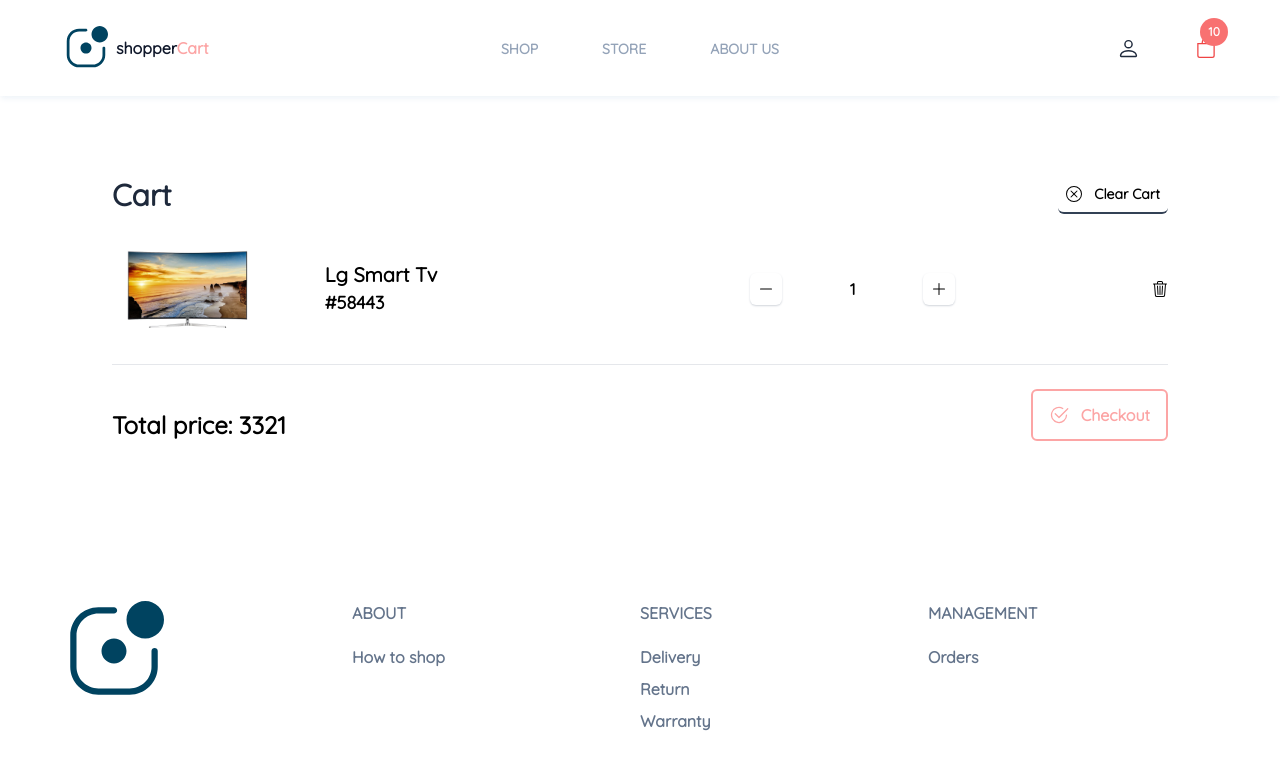
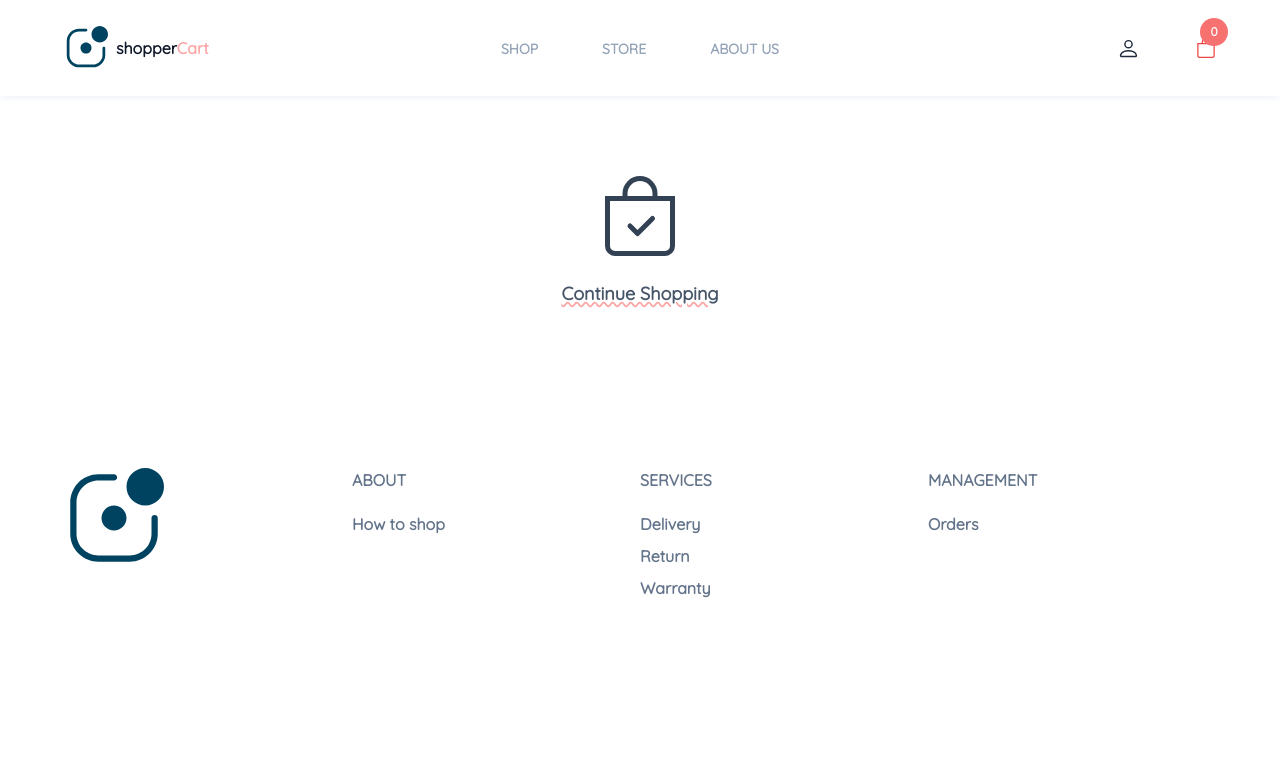
Before and after one commit to noruwa03/Ecommerce-Firebase, a Next.js app: page /cart in a window 1280 px wide. Shown: the top 770 px of the page. Built offline with nearby package versions, Linux system fonts and the light colour scheme.

Commit message:
added cart logic

```diff
--- a/components/TheNavBar.tsx
+++ b/components/TheNavBar.tsx
@@ -20,12 +20,12 @@ const TheNavBar = () => {
   };
 
   const state = useAppSelector((state) => state.auth);
+  const cartState = useAppSelector((state) => state.cart);
   const dispatch = useAppDispatch();
 
-   const signOutUser = () => {
-     dispatch(signOutCurrentUser);
-   };
-
+  const signOutUser = () => {
+    dispatch(signOutCurrentUser);
+  };
 
   return (
     <>
@@ -152,7 +152,7 @@ const TheNavBar = () => {
               </svg>
             </Link>
             <span className="absolute lg:-top-5 sm:-top-4 -top-4 -right-3 bg-red-400 text-white font-semibold font-quicksand text-xs sm:w-7 sm:h-7 w-6 h-6 rounded-full grid place-content-center">
-              10
+              {cartState.cartItem.length}
             </span>{" "}
           </div>
         </div>
--- /dev/null
+++ b/components/modal/CartMessage.tsx
@@ -0,0 +1,27 @@
+import React from 'react'
+
+interface ICART {
+  message: string,
+  close: () => void
+}
+
+const CartMessage = (props: ICART) => {
+  return (
+    <>
+      <div className="fixed top-0 left-0 h-screen w-full bg-[#000000cc] z-50">
+        <div className="lg:w-2/5 w-4/5 fixed top-[50%] left-[50%] -translate-y-[50%] -translate-x-[50%] p-8 bg-white shadow-sm shadow-green-300 rounded-lg">
+          <div className="font-quicksand font-semibold lg:text-xl text-base text-center text-red-500 my-4">
+            {props.message}
+          </div>
+          <div onClick={props.close} className="grid place-content-center my-6">
+            <div className="font-quicksand px-8 py-2 text-sm bg-red-400 rounded-md text-white font-semibold cursor-pointer">
+              Ok
+            </div>
+          </div>
+        </div>
+      </div>
+    </>
+  );
+}
+
+export default CartMessage;
--- a/models/cart.types.ts
+++ b/models/cart.types.ts
@@ -1,6 +1,7 @@
 export type Cart = {
   id: number | string;
   name: string;
+  photoURL: string;
   price: number;
   quantity: number;
 };
--- a/pages/cart.tsx
+++ b/pages/cart.tsx
@@ -1,9 +1,22 @@
 import Tv from "@/assets/images/tv.jpg";
 import BillingInfo from "@/components/screens/BillingInfo";
 import Image from "next/image";
-import { useState } from "react";
+import { useState, useEffect, Fragment } from "react";
+import { useAppSelector, useAppDispatch } from "@/appHook/hooks";
+import { removeItemFromCart, resetCart, closeModal } from "@/store/features/cart";
+import CartMessage from "@/components/modal/CartMessage";
+import Link from "next/link";
 
 const Cart = () => {
+  const cartState = useAppSelector((state) => state.cart);
+  const dispatch = useAppDispatch();
+
+  const [cartItem, setCartItem] = useState<any>([]);
+
+  useEffect(() => {
+    setCartItem(cartState.cartItem);
+  }, [cartState.cartItem]);
+
   const [showbillingForm, setBillingForm] = useState<boolean>(false);
   const [quantity, setQuantity] = useState(1);
 
@@ -20,14 +33,76 @@ const Cart = () => {
   };
 
   const billingHandler = (): any => setBillingForm(true);
+
+  const remove = (id: string | any) => {
+    dispatch(removeItemFromCart(id));
+  };
+
+  const close = () => {
+    dispatch(closeModal());
+  };
+
+  const reset = () => {
+    dispatch(resetCart());
+  }
+
+  const handleDecrement = (id: string | number) => {
+    setCartItem((cart: any) => cart.map((item: any) => id === item.id ? {...item, quantity: item.quantity - (item.quantity > 1? 1:0)}: item));
+  }
+
+  const handleIncrement = (id: string | number) => {
+    setCartItem((cart: any) =>
+      cart.map((item: any) =>
+        id === item.id
+          ? { ...item, quantity: item.quantity + (item.quantity < 10 ? 1 : 0) }
+          : item
+      )
+    );
+  };
+
   return (
     <>
+      {cartState.message.length > 0 ? (
+        <CartMessage message={cartState.message} close={close} />
+      ) : null}
+      {cartState.cartItem.length === 0 ? (
+        <div className="lg:pt-20 lg:pb-20 pt-32 pb-16">
+          {" "}
+          <div className="grid place-content-center">
+            <svg
+              xmlns="http://www.w3.org/2000/svg"
+              width="80"
+              height="80"
+              fill="currentColor"
+              className="bi bi-bag-check fill-slate-700"
+              viewBox="0 0 16 16"
+            >
+              <path
+                fillRule="evenodd"
+                d="M10.854 8.146a.5.5 0 0 1 0 .708l-3 3a.5.5 0 0 1-.708 0l-1.5-1.5a.5.5 0 0 1 .708-.708L7.5 10.793l2.646-2.647a.5.5 0 0 1 .708 0z"
+              />
+              <path d="M8 1a2.5 2.5 0 0 1 2.5 2.5V4h-5v-.5A2.5 2.5 0 0 1 8 1zm3.5 3v-.5a3.5 3.5 0 1 0-7 0V4H1v10a2 2 0 0 0 2 2h10a2 2 0 0 0 2-2V4h-3.5zM2 5h12v9a1 1 0 0 1-1 1H3a1 1 0 0 1-1-1V5z" />
+            </svg>
+          </div>
+          <div className="text-center mt-6">
+            {" "}
+            <Link
+              href="/"
+              className="font-quicksand lg:text-lg text-base  text-slate-600 font-bold underline decoration-wavy decoration-red-300"
+            >
+              Continue Shopping
+            </Link>
+          </div>
+        </div>
+      ) : (
+        <>
+          {" "}
           <section className="py-20 lg:px-28 md:px-8 px-6">
             <div className="flex items-center justify-between">
               <h1 className="font-quicksand font-semibold lg:text-3xl text-lg text-slate-800">
                 Cart
               </h1>
-          <button className="py-2 px-2 border-b-2 border-slate-700 rounded-md text-sm font-semibold font-quicksand bg-white hover:bg-gray-50 flex items-center space-x-3 ">
+              <button onClick={reset} className="py-2 px-2 border-b-2 border-slate-700 rounded-md text-sm font-semibold font-quicksand bg-white hover:bg-gray-50 flex items-center space-x-3 ">
                 <svg
                   xmlns="http://www.w3.org/2000/svg"
                   width="16"
@@ -42,23 +117,40 @@ const Cart = () => {
                 <span>Clear Cart</span>
               </button>
             </div>
-        <div className="divide-y">
-          <div className="grid lg:grid-cols-10 grid-cols-4 items-center gap-2 lg:py-0  py-6 ">
+            {cartItem.map((res: any) => {
+              return (
+                <Fragment key={res.id}>
+                  {" "}
+                  <div className="my-4">
+                    <div className="grid lg:grid-cols-10 grid-cols-4 items-center lg:gap-6 gap-2 lg:py-0  py-6 ">
                       <div className="lg:col-span-2 col-span-2">
-              <Image src={Tv} alt="" width={150} height={150} />
+                        <Image
+                          priority={true}
+                          unoptimized={true}
+                          loader={() => res.photoURL}
+                          src={res.photoURL}
+                          alt={res.id}
+                          width={150}
+                          height={150}
+                          className="w-full"
+                        />
                       </div>
                       <div className="lg:col-span-4 col-span-2">
                         <h2 className="font-quicksand font-bold sm:text-xl text-base capitalize">
-                Lg smart tv
+                          {res.name}
                         </h2>
                         <h3 className="font-quicksand font-semibold sm:text-lg text-base capitalize">
-                #58443
+                          # {res.price}
+                        </h3>
+                        <h3 className="font-quicksand font-semibold sm:text-lg text-sm capitalize">
+                          Total Price:{" "}
+                          {Number(res.quantity) * Number(res.price)}
                         </h3>
                       </div>
                       <div className="lg:col-span-2 col-span-2 flex flex-row items-center justify-between space-x-8">
                         <button
                           className="p-2 rounded-md shadow-sm shadow-gray-300"
-                onClick={decreaseQuantity}
+                          onClick={() => handleDecrement(res.id)}
                         >
                           <svg
                             xmlns="http://www.w3.org/2000/svg"
@@ -76,12 +168,12 @@ const Cart = () => {
                         </button>
 
                         <h2 className="font-quicksand  text-base font-semibold">
-                {quantity}
+                          {res.quantity}
                         </h2>
 
                         <button
                           className="p-2 rounded-md shadow-sm shadow-gray-300"
-                onClick={increaseQuantity}
+                          onClick={() => handleIncrement(res.id)}
                         >
                           <svg
                             xmlns="http://www.w3.org/2000/svg"
@@ -104,8 +196,9 @@ const Cart = () => {
                           width="16"
                           height="16"
                           fill="currentColor"
-                className="bi bi-trash3"
+                          className="bi bi-trash3 cursor-pointer"
                           viewBox="0 0 16 16"
+                          onClick={() => remove(res.id)}
                         >
                           <path d="M6.5 1h3a.5.5 0 0 1 .5.5v1H6v-1a.5.5 0 0 1 .5-.5ZM11 2.5v-1A1.5 1.5 0 0 0 9.5 0h-3A1.5 1.5 0 0 0 5 1.5v1H2.506a.58.58 0 0 0-.01 0H1.5a.5.5 0 0 0 0 1h.538l.853 10.66A2 2 0 0 0 4.885 16h6.23a2 2 0 0 0 1.994-1.84l.853-10.66h.538a.5.5 0 0 0 0-1h-.995a.59.59 0 0 0-.01 0H11Zm1.958 1-.846 10.58a1 1 0 0 1-.997.92h-6.23a1 1 0 0 1-.997-.92L3.042 3.5h9.916Zm-7.487 1a.5.5 0 0 1 .528.47l.5 8.5a.5.5 0 0 1-.998.06L5 5.03a.5.5 0 0 1 .47-.53Zm5.058 0a.5.5 0 0 1 .47.53l-.5 8.5a.5.5 0 1 1-.998-.06l.5-8.5a.5.5 0 0 1 .528-.47ZM8 4.5a.5.5 0 0 1 .5.5v8.5a.5.5 0 0 1-1 0V5a.5.5 0 0 1 .5-.5Z" />
                         </svg>
@@ -113,6 +206,10 @@ const Cart = () => {
                     </div>
                   </div>
                   <hr />
+                </Fragment>
+              );
+            })}
+
             <div className="flex sm:flex-row items-center flex-col lg:space-y-0 space-y-4 justify-between mt-6">
               <h3 className="font-quicksand sm:text-2xl text-base font-semibold mt-5">
                 Total price: 3321
@@ -139,6 +236,8 @@ const Cart = () => {
             </>
           </section>
         </>
+      )}
+    </>
   );
 };
 
--- a/store/features/cart/index.ts
+++ b/store/features/cart/index.ts
@@ -3,6 +3,7 @@ import { Cart } from "@/models/cart.types";
 
 const initialState = {
   cartItem: [] as Cart[],
+  message: "",
 };
 
 const cartSlice = createSlice({
@@ -10,10 +11,37 @@ const cartSlice = createSlice({
   initialState,
   reducers: {
     addToCart(state, action: PayloadAction<Cart>) {
-      state.cartItem.push(action.payload);
+      if (state.cartItem.length === 0) {
+        state.cartItem.push(action.payload);
+        state.message = `${action.payload.name} successfully added to cart`;
+      } else {
+        const checkProductName = state.cartItem.find(
+          (res) => res.name === action.payload.name
+        );
+        if (checkProductName == undefined) {
+          state.cartItem.push(action.payload);
+          state.message = `${action.payload.name} successfully added to cart`;
+        } else {
+          state.message = `${action.payload.name} is already in the cart`;
+        }
+      }
+    },
+    removeItemFromCart(state, action: PayloadAction<any>) {
+      state.cartItem = state.cartItem.filter(
+        (res) => res.id !== action.payload
+      );
+      state.message = `Item successfully removed with id ${action.payload}`;
+    },
+    resetCart(state) {
+      state.cartItem = [];
+      state.message = "Cart cleared successfully"
+    },
+    closeModal(state) {
+      state.message = "";
     },
   },
 });
 
 export default cartSlice.reducer;
-export const { addToCart } = cartSlice.actions;
+export const { addToCart, removeItemFromCart, resetCart, closeModal } =
+  cartSlice.actions;
--- a/styles/globals.css
+++ b/styles/globals.css
@@ -749,6 +749,10 @@ video {
   margin-top: 0.5rem;
 }
 
+.mt-28 {
+  margin-top: 7rem;
+}
+
 .mt-3 {
   margin-top: 0.75rem;
 }
@@ -1277,6 +1281,10 @@ video {
 
 .fill-slate-600 {
   fill: #475569;
+}
+
+.fill-slate-700 {
+  fill: #334155;
 }
 
 .fill-slate-800 {
@@ -2393,6 +2401,10 @@ input::file-selector-button {
     justify-content: center;
   }
 
+  .lg\:gap-6 {
+    gap: 1.5rem;
+  }
+
   .lg\:gap-8 {
     gap: 2rem;
   }
@@ -2467,6 +2479,10 @@ input::file-selector-button {
     padding-bottom: 0px;
   }
 
+  .lg\:pb-20 {
+    padding-bottom: 5rem;
+  }
+
   .lg\:pt-0 {
     padding-top: 0px;
   }
@@ -2508,6 +2524,11 @@ input::file-selector-button {
   .lg\:text-base {
     font-size: 1rem;
     line-height: 1.5rem;
+  }
+
+  .lg\:text-lg {
+    font-size: 1.125rem;
+    line-height: 1.75rem;
   }
 
   .lg\:text-sm {
```
Also changed, not shown: pages/index.tsx (+33 -3 lines), pages/product/[slug].tsx (+57 -5 lines), store/index.ts (+10 -2 lines). Lines whose indentation alone changed are shown as unchanged.
